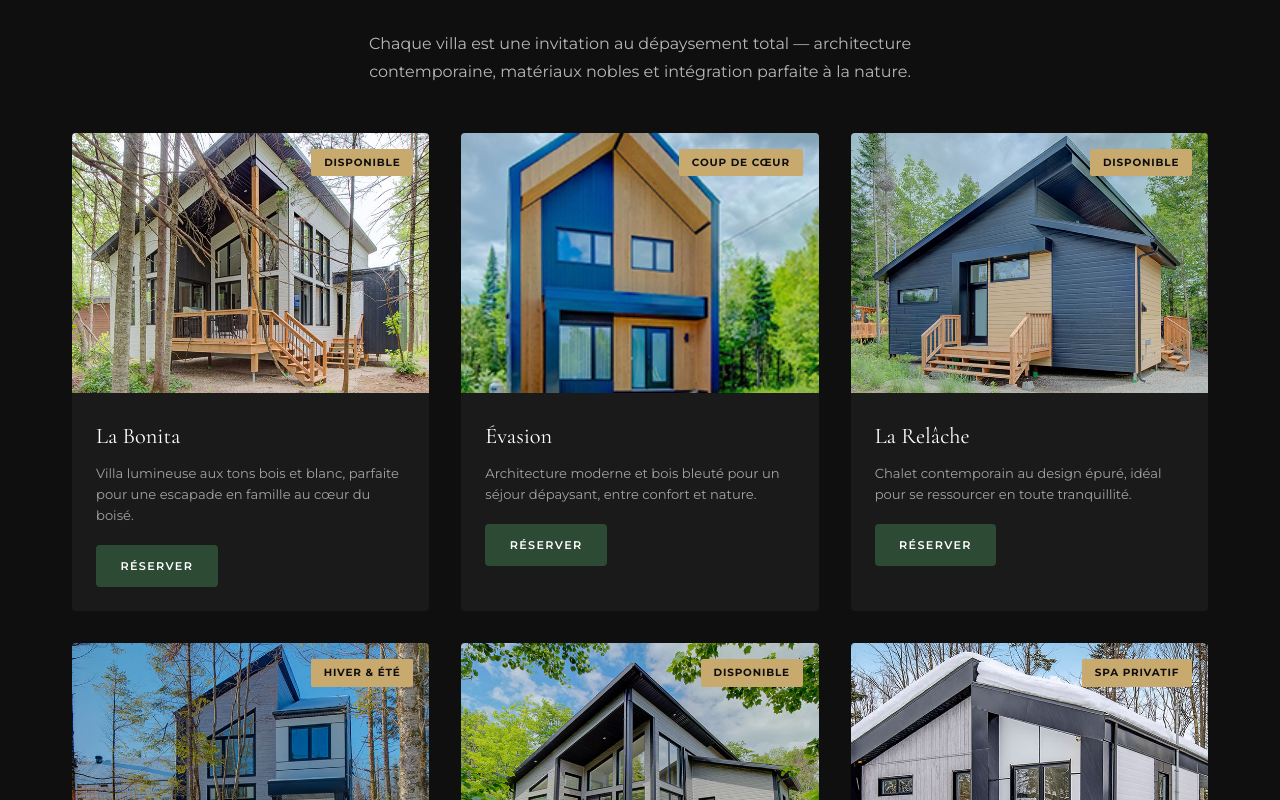
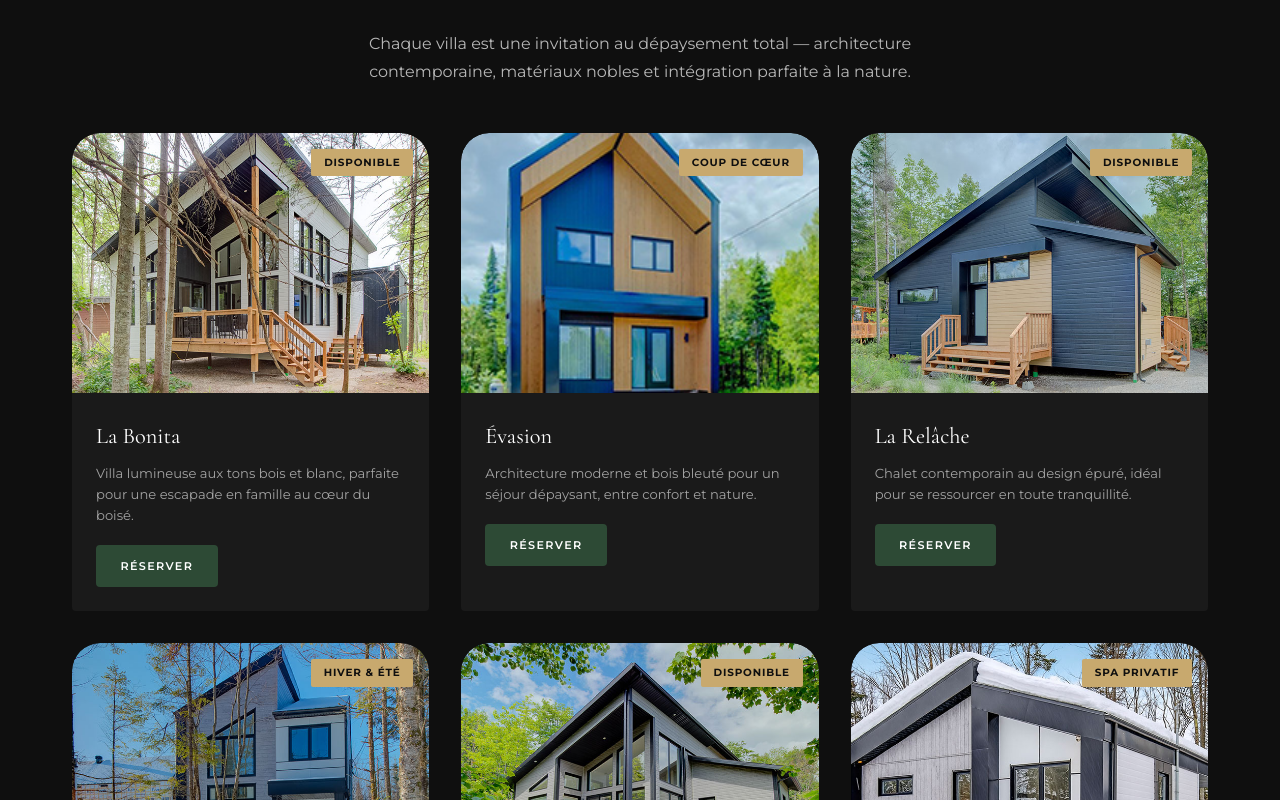
Before and after one commit to AdelTamani/SitePortNeuf, a React (Vite) app: page / in a window 1280 px wide. Shown: the part 1800-2600 px from the top of the page. Built offline with nearby package versions, Linux system fonts and the light colour scheme.

Commit message:
Add arched top corners to villa cards.
Use 28px radius on the upper edge for a softer luxury look while keeping the rectangular layout.

```diff
--- a/src/index.css
+++ b/src/index.css
@@ -488,7 +488,7 @@ ul { list-style: none; }
 
 .villa-card {
   background: #1a1a1a;
-  border-radius: var(--radius);
+  border-radius: 28px 28px var(--radius) var(--radius);
   overflow: hidden;
   transition: transform var(--transition), box-shadow var(--transition);
 }
@@ -500,11 +500,13 @@ ul { list-style: none; }
 .villa-img-wrap {
   position: relative;
   overflow: hidden;
+  border-radius: 28px 28px 0 0;
 }
 .villa-img-wrap img {
   width: 100%;
   height: 260px;
   object-fit: cover;
+  border-radius: 28px 28px 0 0;
   transition: transform 0.6s ease;
 }
 .villa-card:hover .villa-img-wrap img { transform: scale(1.05); }
```
